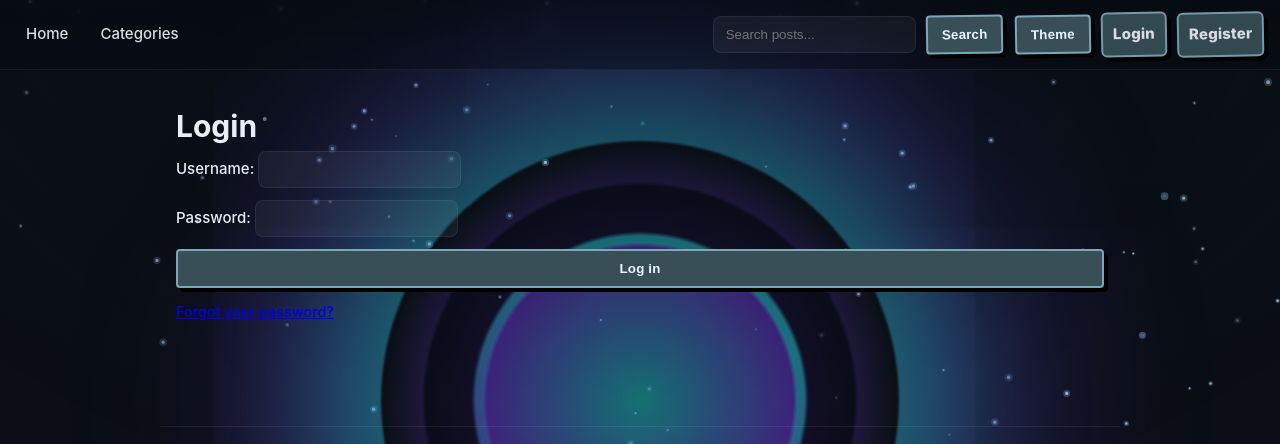
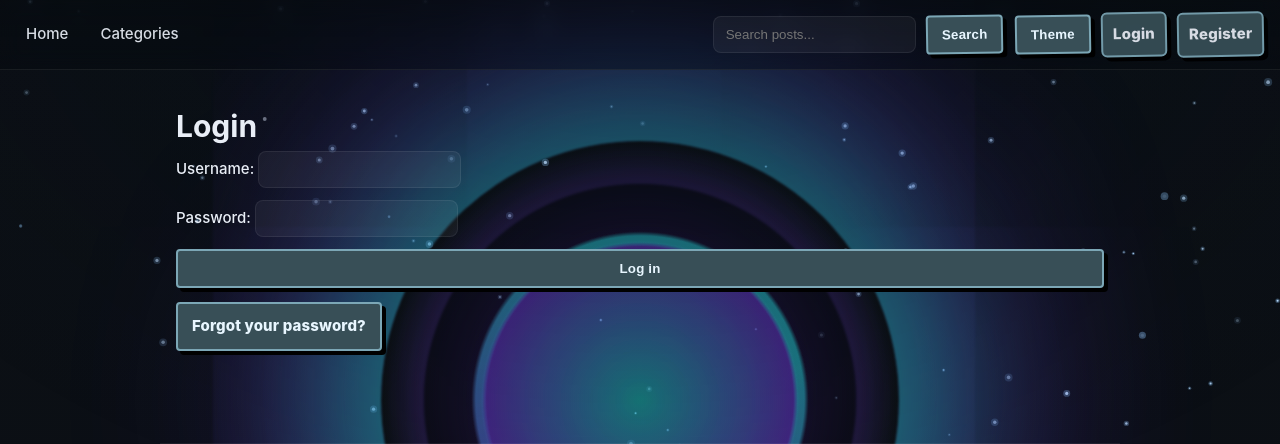
Before and after one commit to BlurryShady/blog-portfolio, a Django app: page /login/ in a window 1280 px wide. Shown: the top 444 px of the page. Run offline with Django 5.2, Linux system fonts and the light colour scheme.

Commit message:
Adapted 'Forgot your password?' button to sites design

```diff
--- a/blog/templates/blog/login.html
+++ b/blog/templates/blog/login.html
@@ -7,7 +7,7 @@
   {{ form.as_p }}
   <button type="submit" class="btn btn--cyan btn--straight">Log in</button>
 </form>
-<p class="post-meta" style="margin-top:12px;">
-  <a href="{% url 'blog:password_reset' %}">Forgot your password?</a>
+<p style="margin-top:14px;">
+  <a class="btn btn--straight" href="{% url 'blog:password_reset' %}">Forgot your password?</a>
 </p>
 {% endblock %}
```
